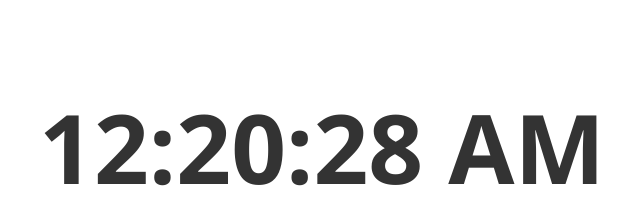
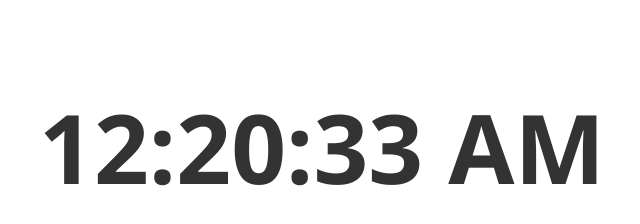
Before and after one commit to RaulLimon3/digital-clock, a React (Vite) app in the folder react/: page / in a window 1280 px wide. Shown: the part 378-602 px from the top of the page, without its empty margins (318-958 px from the left). Built offline with nearby package versions, Linux system fonts and the light colour scheme.

Commit message:
feat: implement automatic clock updates with useEffect

```diff
--- a/react/src/App.jsx
+++ b/react/src/App.jsx
@@ -1,4 +1,4 @@
-import { useState } from "react";
+import { useEffect, useState } from "react";
 import "./App.css";
 
 function App() {
@@ -30,6 +30,19 @@ function App() {
     }),
   );
 
+  useEffect(() => {
+    setInterval(() => {
+      const currentDate = new Date();
+      setTime(
+        currentDate.toLocaleTimeString("en-US", {
+          hour: "2-digit",
+          minute: "2-digit",
+          second: "2-digit",
+        }),
+      );
+    }, 1000);
+  }, [time]);
+
   return (
     <>
       <main className="main">
```
